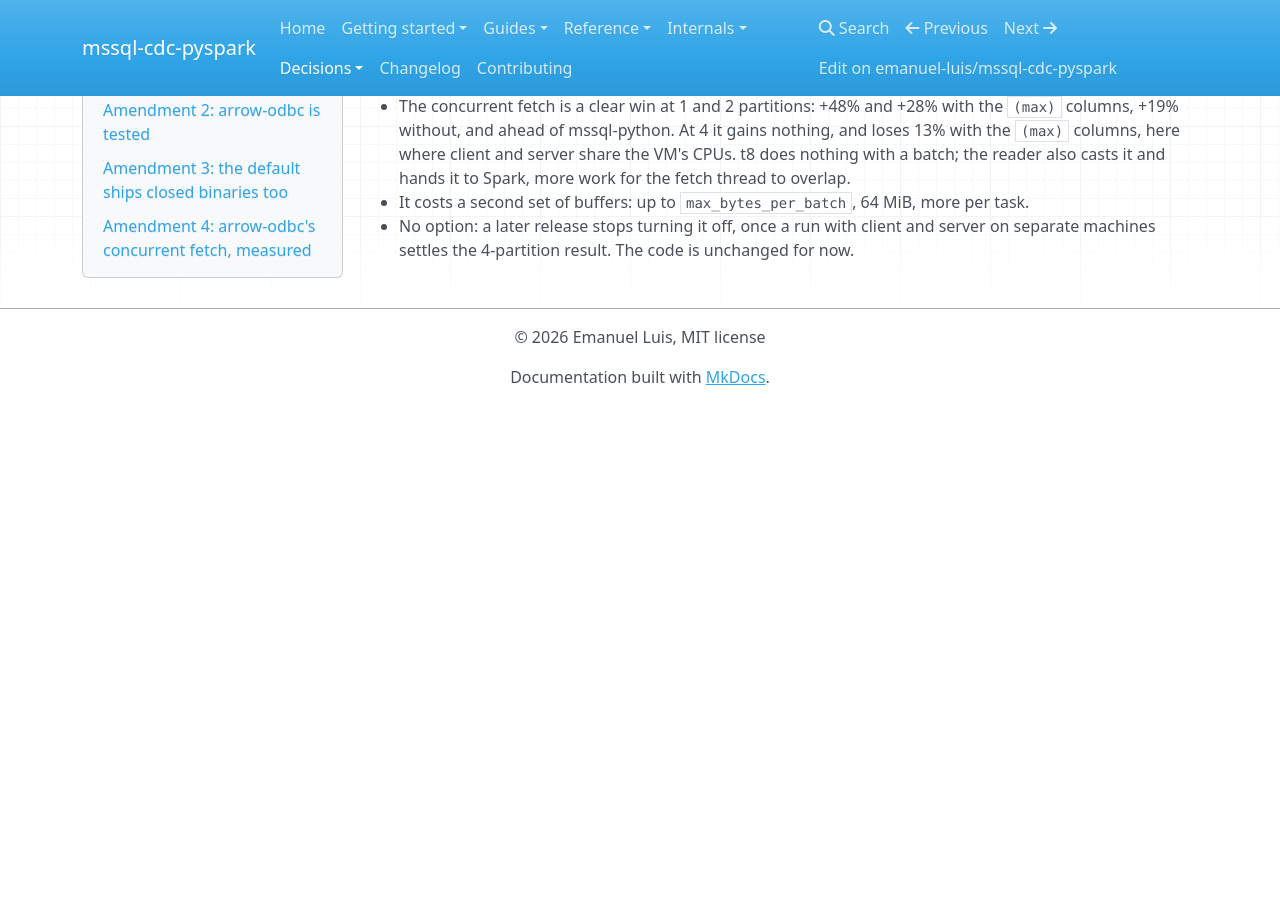
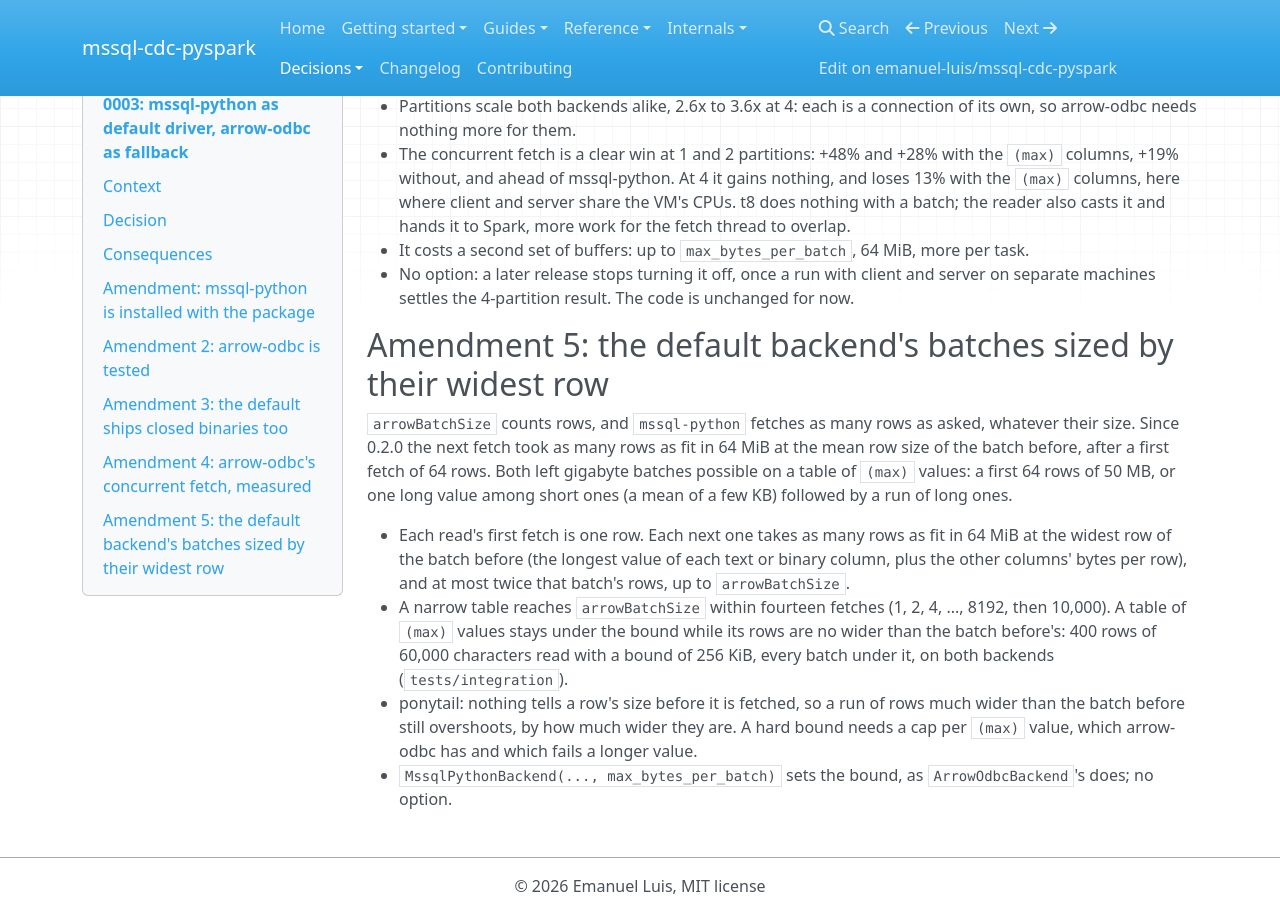
Before and after one commit to emanuel-luis/mssql-cdc-pyspark, an MkDocs documentation site: the page built from docs/decisions/0003-mssql-python-default-backend.md, in a window 1280 px wide and 900 px high, scrolled down 2900 px. Built offline with MkDocs 1.6.1, drawn with Linux system fonts in a browser that asks for light colours; nearby versions of some CDN libraries; before the commit the page ends 3305 px from its top, so only the background shows below that; some of the changed text lies outside the part shown.

Commit message:
perf(client): size mssql-python batches by their widest row
arrowBatchSize counts rows and mssql-python fetches as many as asked. The
byte bound since 0.2.0 took the next fetch from the previous batch's mean
row size after a first fetch of 64 rows, which still allowed gigabyte
batches on a table of (max) values: 64 first rows of 50 MB, or one long
value among short ones (a mean of a few KB) and then a run of long ones.

Each read now starts with one row; each next fetch takes as many rows as
fit in 64 MiB at the widest row of the batch before (longest text/binary
value per column plus the other columns' bytes per row), at most twice
that batch's rows, up to arrowBatchSize. A narrow table still reaches
arrowBatchSize within 14 fetches. MssqlPythonBackend takes
max_bytes_per_batch, as ArrowOdbcBackend does; no new option.

Measured on SQL Server 2022 (tests/integration): 400 varchar(max) rows of
60,000 characters, bound 256 KiB, arrowBatchSize 10,000: every batch under
the bound (the old first fetch alone held 64 rows, about 3.8 MB). Rows
much wider than the batch before can still overshoot (ponytail in code).

```diff
--- a/docs/decisions/0003-mssql-python-default-backend.md
+++ b/docs/decisions/0003-mssql-python-default-backend.md
@@ -7,6 +7,7 @@
 **Amended:** 2026-10-01T17:55:59-03:00, `arrow-odbc` tested in CI; what it took and what still differs (see Amendment 2)
 **Amended:** 2026-10-05T00:15:23-03:00, the default ships closed binaries too: ADBC's rejection corrected (see Amendment 3)
 **Amended:** 2026-10-08T14:28:19-03:00, `arrow-odbc`'s concurrent fetch measured (lab t8, see Amendment 4)
+**Amended:** 2026-10-08T14:37:54-03:00, the default backend's batches sized by their widest row (see Amendment 5)
 
 ## Context
 `read()` yields Arrow record batches from executors. The driver should fetch natively into
@@ -124,3 +125,24 @@ bytes for the same rows, so rows/s is the number to compare.
 * It costs a second set of buffers: up to `max_bytes_per_batch`, 64 MiB, more per task.
 * No option: a later release stops turning it off, once a run with client and server on
   separate machines settles the 4-partition result. The code is unchanged for now.
+
+## Amendment 5: the default backend's batches sized by their widest row
+`arrowBatchSize` counts rows, and `mssql-python` fetches as many rows as asked, whatever their
+size. Since 0.2.0 the next fetch took as many rows as fit in 64 MiB at the mean row size of
+the batch before, after a first fetch of 64 rows. Both left gigabyte batches possible on a
+table of `(max)` values: a first 64 rows of 50 MB, or one long value among short ones (a
+mean of a few KB) followed by a run of long ones.
+
+* Each read's first fetch is one row. Each next one takes as many rows as fit in 64 MiB at
+  the widest row of the batch before (the longest value of each text or binary column, plus
+  the other columns' bytes per row), and at most twice that batch's rows, up to
+  `arrowBatchSize`.
+* A narrow table reaches `arrowBatchSize` within fourteen fetches (1, 2, 4, ..., 8192, then
+  10,000). A table of `(max)` values stays under the bound while its rows are no wider than
+  the batch before's: 400 rows of 60,000 characters read with a bound of 256 KiB, every batch
+  under it, on both backends (`tests/integration`).
+* ponytail: nothing tells a row's size before it is fetched, so a run of rows much wider than
+  the batch before still overshoots, by how much wider they are. A hard bound needs a cap per
+  `(max)` value, which arrow-odbc has and which fails a longer value.
+* `MssqlPythonBackend(..., max_bytes_per_batch)` sets the bound, as `ArrowOdbcBackend`'s
+  does; no option.
```
Also changed, not shown: docs/ROADMAP.md (+1 -1 lines), docs/decisions/README.md (+1 -1 lines), docs/reference/options.md (+3 -2 lines), 3 other files.
